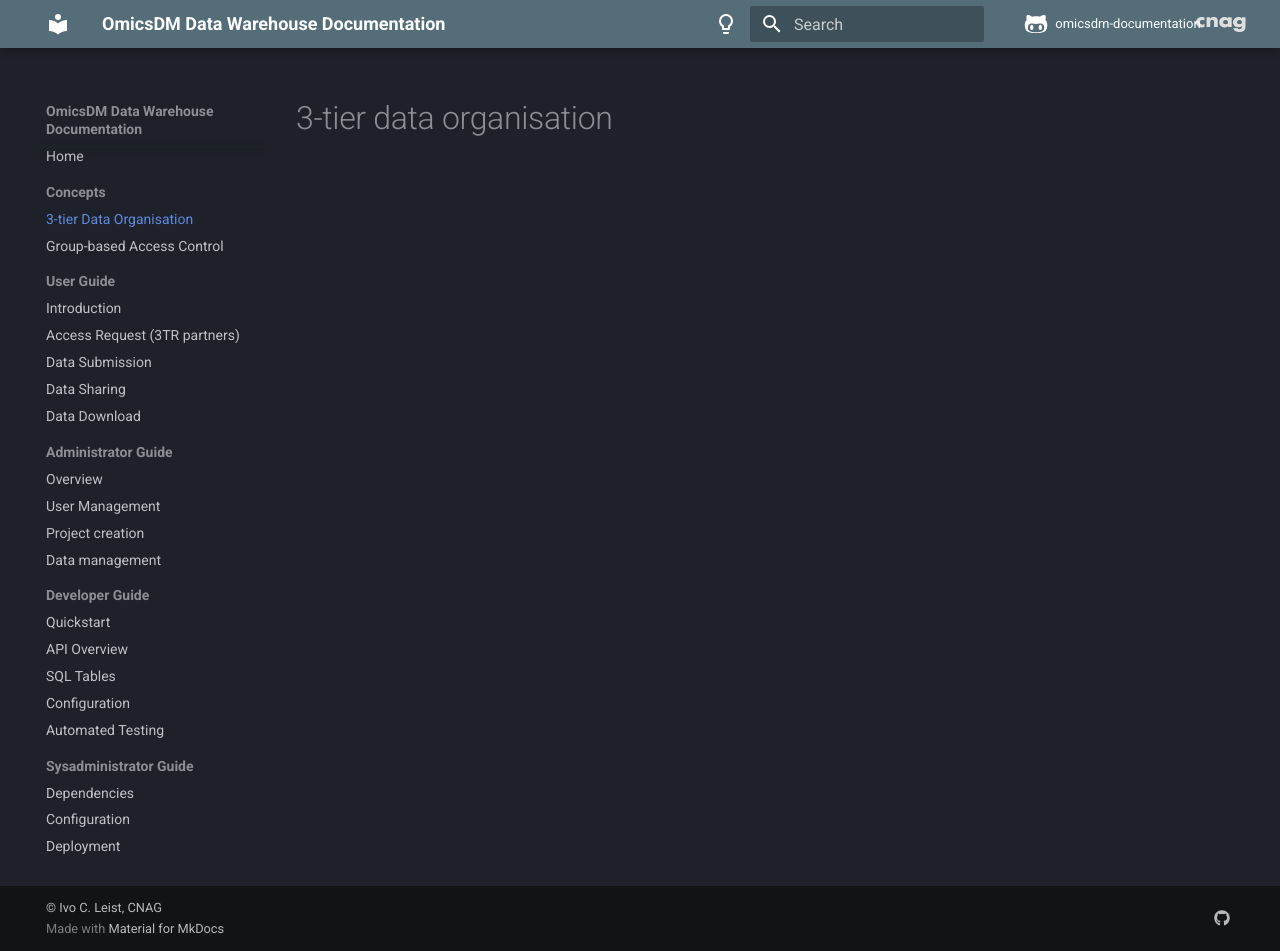
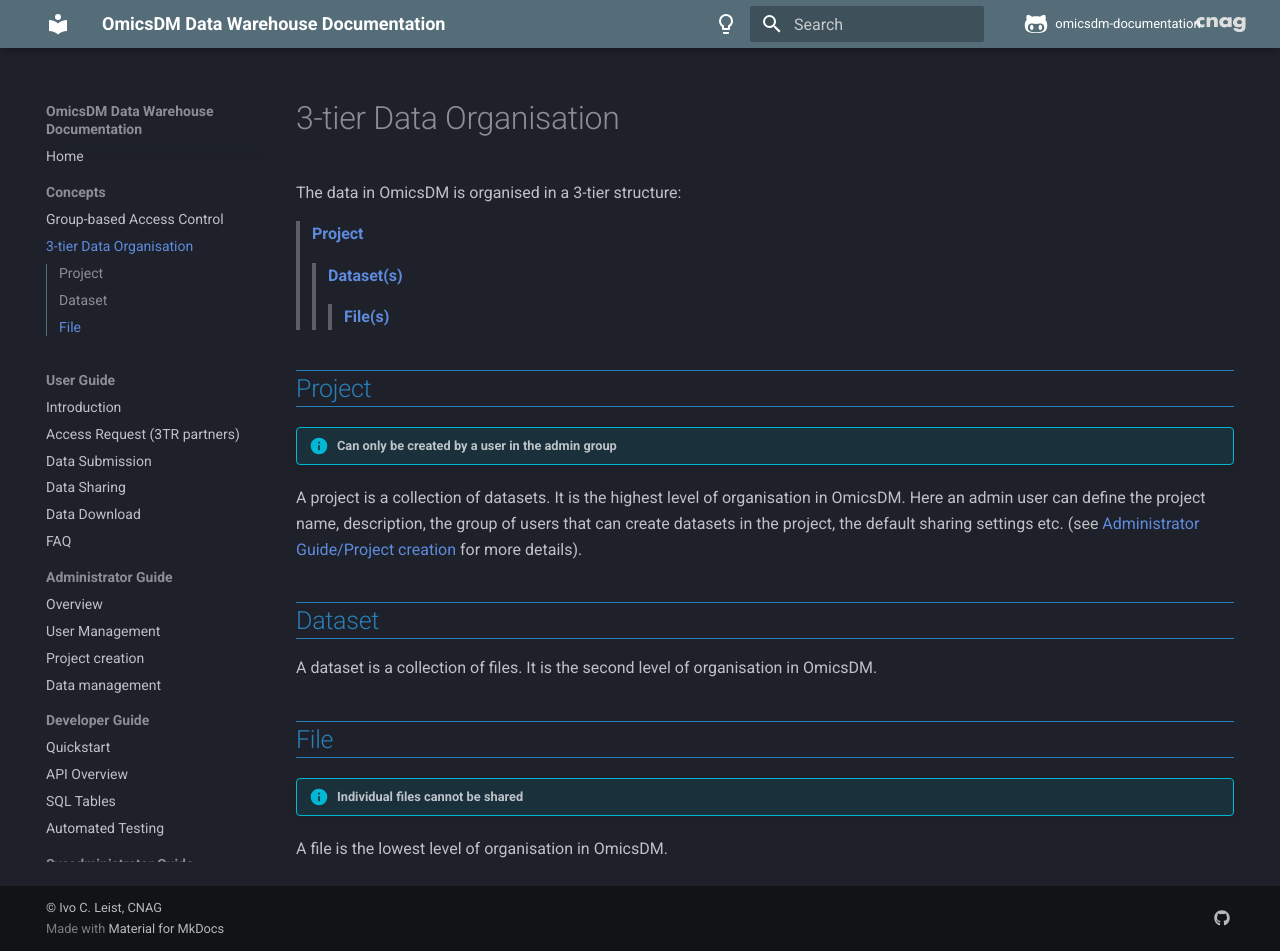
Before and after one commit to CNAG-Biomedical-Informatics/omicsdm-documentation, an MkDocs documentation site: the page built from docs/content/concepts/3-tier-data-organisation.md, in a window 1280 px wide and 951 px high. Built offline with MkDocs 1.6.1 and Material for MkDocs 9.7.7, drawn with Linux system fonts in a browser that asks for light colours; comment, search, counter and statistics services are not loaded.

Commit message:
added more content

```diff
--- a/docs/content/concepts/3-tier-data-organisation.md
+++ b/docs/content/concepts/3-tier-data-organisation.md
@@ -1 +1,20 @@
-# 3-tier data organisation
+# 3-tier Data Organisation
+
+The data in OmicsDM is organised in a 3-tier structure:
+> [**Project**](#project)
+> > [**Dataset(s)**](#dataset)
+> > > [**File(s)**](#file)
+
+## Project
+!!! Info "Can only be created by a user in the admin group"
+A project is a collection of datasets. It is the highest level of organisation in OmicsDM.
+Here an admin user can define the project name, description, the group of users that can
+create datasets in the project, the default sharing settings etc.
+(see [Administrator Guide/Project creation](../../admin-guide/project-creation) for more details).
+
+## Dataset
+A dataset is a collection of files. It is the second level of organisation in OmicsDM.
+
+## File
+!!! Info "Individual files cannot be shared"
+A file is the lowest level of organisation in OmicsDM.
--- a/mkdocs.yml
+++ b/mkdocs.yml
@@ -70,14 +70,15 @@ markdown_extensions:
 nav:
   - Home: index.md
   - Concepts:
+    - Group-based Access Control: content/concepts/group-based-access-control.md
     - 3-tier Data Organisation: content/concepts/3-tier-data-organisation.md
-    - Group-based Access Control: content/concepts/group-based-access-control.md
   - User Guide:
     - Introduction: content/user-guide/introduction.md
     - Access Request (3TR partners): content/user-guide/access-request-3tr.md
     - Data Submission: content/user-guide/data-submission.md
     - Data Sharing: content/user-guide/data-sharing.md
     - Data Download: content/user-guide/data-download.md
+    - FAQ: content/user-guide/faq.md
   - Administrator Guide:
     - Overview: content/admin-guide/overview.md
     - User Management: content/admin-guide/user-management.md
@@ -87,7 +88,6 @@ nav:
     - Quickstart: content/developer-guide/quickstart.md
     - API Overview: content/developer-guide/api-overview.md
     - SQL Tables: content/developer-guide/sql-tables.md
-    - Configuration: content/developer-guide/configuration.md
     - Automated Testing: content/developer-guide/automated-testing.md
   - Sysadministrator Guide:
     - Dependencies: content/sysadmin-guide/dependencies.md
```
Also changed, not shown: docs/README.md (deleted, +0 -4 lines), docs/content/about.md (+12 -3 lines), docs/content/concepts/functionalities-organized-in-modules.md (added, +25 -0 lines), docs/content/concepts/group-based-access-control.md (+10 -0 lines), docs/content/developer-guide/configuration.md (deleted, +0 -1 lines), docs/content/user-guide/introduction.md (+29 -0 lines), docs/index.md (+22 -0 lines), docs/content/user-guide/data-analyses.md (added), docs/content/user-guide/data-visualisation.md (added), docs/content/user-guide/faq.md (renamed from docs/content/faq.md).
